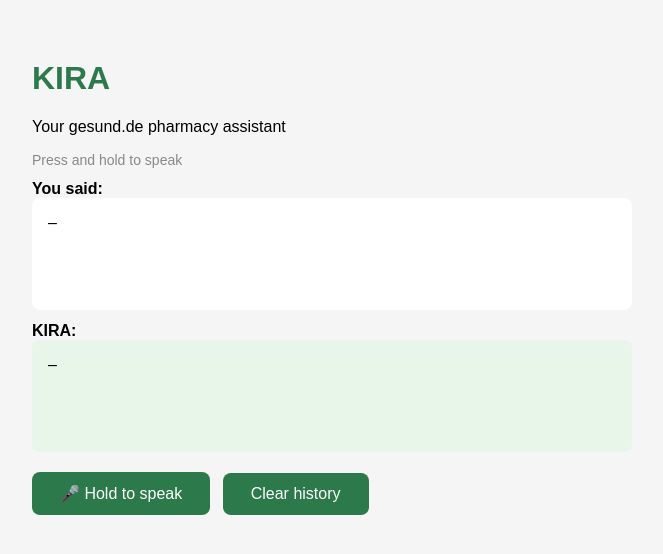
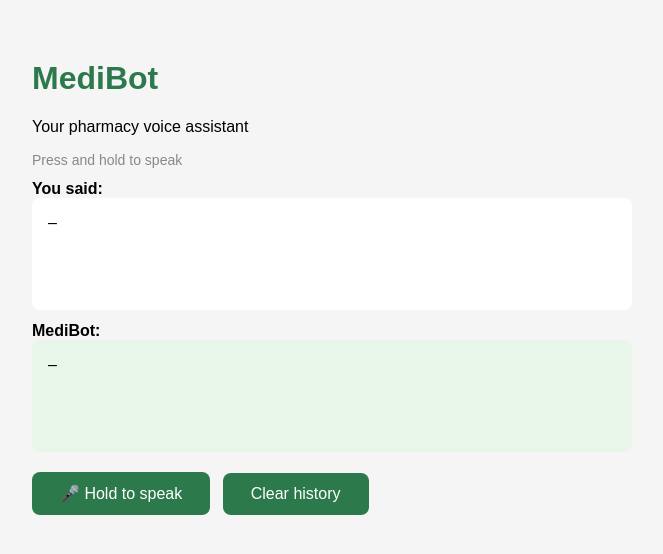
Before and after one commit to Georgenko/pharmacy-voice-agent, a plain HTML site: page index.html in a window 1280 px wide. Shown: the whole page, without its empty margins (308-971 px from the left). Drawn offline with Linux system fonts and the light colour scheme.

Commit message:
Renames the agent and removes mentions of real companies/products

```diff
--- a/index.html
+++ b/index.html
@@ -2,7 +2,7 @@
 <html lang="en">
 <head>
   <meta charset="UTF-8" />
-  <title>KIRA – Pharmacy Voice Assistant</title>
+  <title>MediBot – Pharmacy Voice Assistant</title>
   <style>
     body {
       font-family: sans-serif;
@@ -30,13 +30,13 @@
   </style>
 </head>
 <body>
-  <h1>KIRA</h1>
-  <p>Your gesund.de pharmacy assistant</p>
+  <h1>MediBot</h1>
+  <p>Your pharmacy voice assistant</p>
 
   <div id="status">Press and hold to speak</div>
   <div><strong>You said:</strong></div>
   <div id="transcript">–</div>
-  <div><strong>KIRA:</strong></div>
+  <div><strong>MediBot:</strong></div>
   <div id="response">–</div>
 
   <button id="btn" onmousedown="startRecording()" onmouseup="stopRecording()">
```
Also changed, not shown: prompt.txt.
